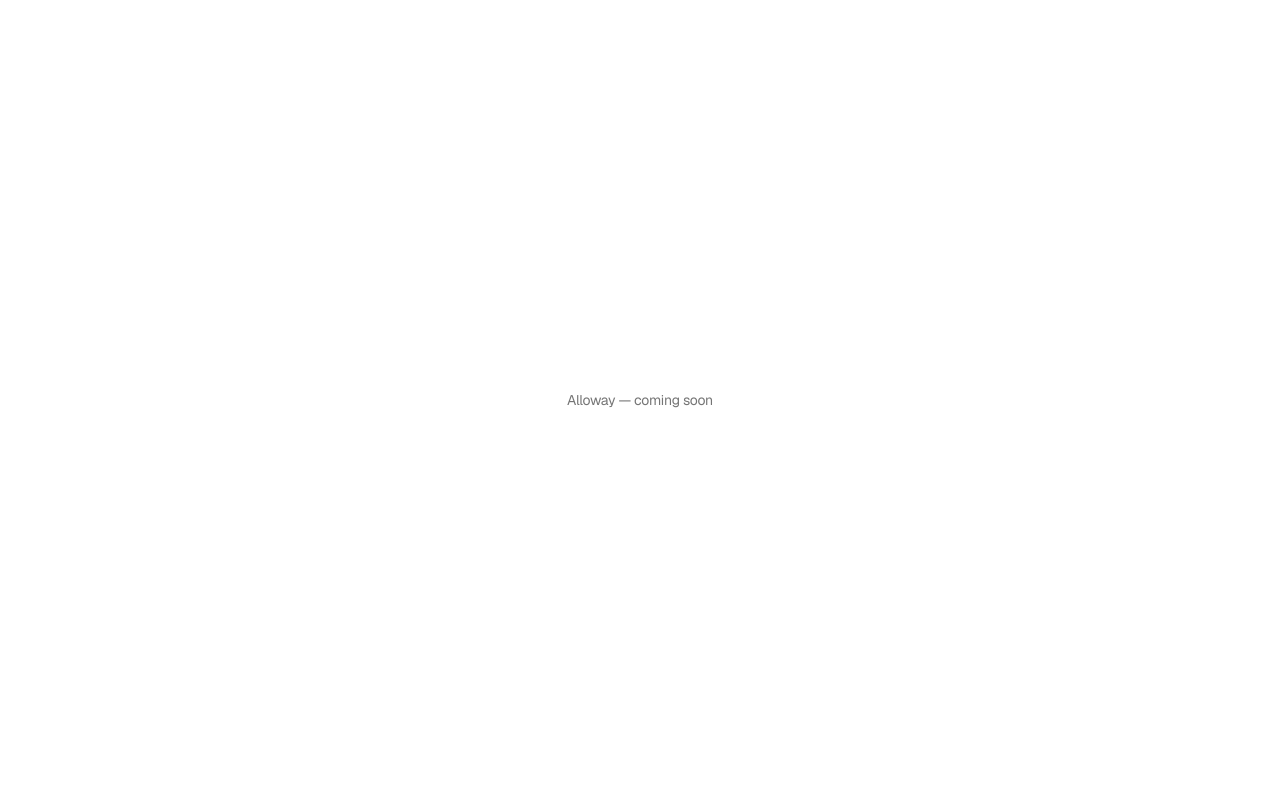
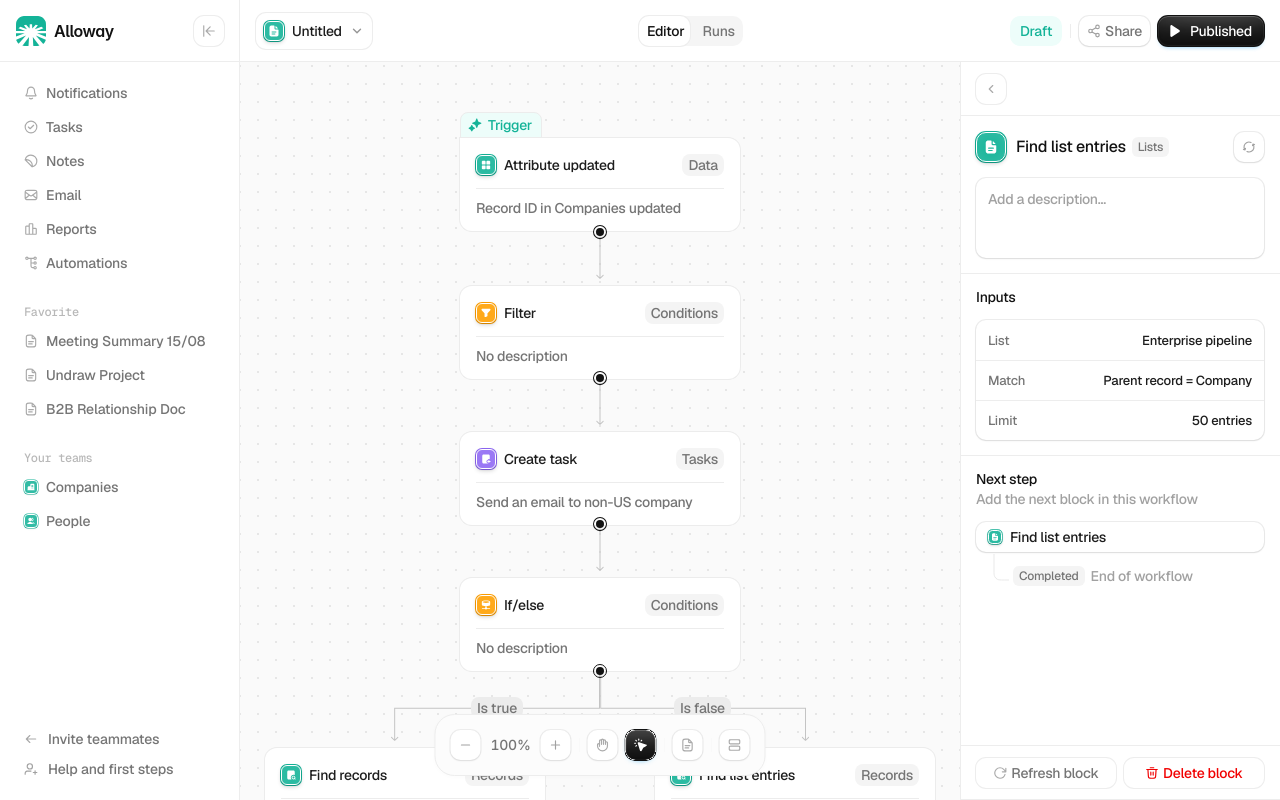
Before and after one commit to kargulstudio/alloway, a Next.js app: page / in a window 1280 px wide. Built offline with nearby package versions, Linux system fonts and the light colour scheme.

Commit message:
Compose the Alloway editor page
Holds selection, zoom, publish and undo state and lays out sidebar,
top bar, canvas and inspector, replacing the placeholder page.

```diff
--- a/app/page.tsx
+++ b/app/page.tsx
@@ -1,3 +1,5 @@
-export default function Page() {
-  return <main className="grid h-full place-items-center text-sm text-fg-muted">Alloway — coming soon</main>
+import { AllowayApp } from "@/components/alloway-app"
+
+export default function AllowayPage() {
+  return <AllowayApp />
 }
--- /dev/null
+++ b/components/alloway-app.tsx
@@ -0,0 +1,132 @@
+"use client"
+
+import { useCallback, useEffect, useMemo, useRef, useState } from "react"
+import { toast } from "sonner"
+import { INITIAL_BLOCKS, INITIAL_ROOT, INITIAL_SELECTED } from "@/lib/data"
+import { outcomesFor, removeBlock, type Blocks } from "@/lib/workflow"
+import { Sidebar } from "./sidebar"
+import { TopBar, type View } from "./top-bar"
+import { WorkflowCanvas } from "./workflow-canvas"
+import { Inspector } from "./inspector"
+import { RunsView } from "./runs-view"
+
+type Graph = { blocks: Blocks; rootId: string | null }
+
+/** Alloway workflow editor — Figma "Site Map" (1:516), 1440×1024. */
+export function AllowayApp() {
+  const [collapsed, setCollapsed] = useState(false)
+  const [activeNav, setActiveNav] = useState("")
+  const [view, setView] = useState<View>("editor")
+  const [name, setName] = useState("Untitled")
+  const [status, setStatus] = useState<"draft" | "live">("draft")
+  const [graph, setGraph] = useState<Graph>({ blocks: INITIAL_BLOCKS, rootId: INITIAL_ROOT })
+  // The frame opens with the inspector on "Find list entries" but no canvas
+  // highlight; the highlight appears once the user picks a block themselves.
+  const [selectedId, setSelectedId] = useState<string | null>(INITIAL_SELECTED)
+  const [showSelection, setShowSelection] = useState(false)
+  const graphRef = useRef(graph)
+
+  useEffect(() => {
+    graphRef.current = graph
+  }, [graph])
+
+  /* ⌘\ toggles the sidebar */
+  useEffect(() => {
+    const onKey = (e: KeyboardEvent) => {
+      if ((e.metaKey || e.ctrlKey) && e.key === "\\") {
+        e.preventDefault()
+        setCollapsed((c) => !c)
+      }
+    }
+    window.addEventListener("keydown", onKey)
+    return () => window.removeEventListener("keydown", onKey)
+  }, [])
+
+  const select = useCallback((id: string | null) => {
+    setSelectedId(id)
+    setShowSelection(id !== null)
+  }, [])
+
+  const deleteBlock = useCallback(
+    (id: string) => {
+      const before = graphRef.current
+      const block = before.blocks[id]
+      if (!block) return
+      const result = removeBlock(before.blocks, before.rootId, id)
+      setGraph({ blocks: result.blocks, rootId: result.rootId })
+      setSelectedId(null)
+      setShowSelection(false)
+      setStatus("draft")
+      const extra = result.removed.length - 1
+      toast(`“${block.title}” deleted`, {
+        description: extra > 0 ? `Its ${extra} branch block${extra > 1 ? "s were" : " was"} removed too.` : undefined,
+        action: {
+          label: "Undo",
+          onClick: () => {
+            setGraph(before)
+            setSelectedId(id)
+            setShowSelection(true)
+          },
+        },
+      })
+    },
+    []
+  )
+
+  const updateDescription = useCallback((id: string, value: string) => {
+    setGraph((g) => (g.blocks[id] ? { ...g, blocks: { ...g.blocks, [id]: { ...g.blocks[id], description: value } } } : g))
+    setStatus("draft")
+  }, [])
+
+  const selected = selectedId ? (graph.blocks[selectedId] ?? null) : null
+  const outcomes = useMemo(() => (selectedId ? outcomesFor(graph.blocks, selectedId) : []), [graph.blocks, selectedId])
+  const blockCount = Object.keys(graph.blocks).length
+
+  return (
+    <div className="alloway flex h-dvh min-h-[640px] w-full overflow-hidden">
+      <Sidebar
+        collapsed={collapsed}
+        onToggle={() => setCollapsed((c) => !c)}
+        activeId={activeNav}
+        onNavigate={(id) => setActiveNav(id)}
+      />
+      <div className="flex min-w-0 flex-1 flex-col">
+        <TopBar
+          name={name}
+          onRename={setName}
+          view={view}
+          onViewChange={setView}
+          status={status}
+          blockCount={blockCount}
+          onPublish={() => {
+            setStatus("live")
+            toast.success(`“${name}” is live`, { description: `${blockCount} blocks published.` })
+          }}
+        />
+        <main className="flex min-h-0 flex-1">
+          {view === "editor" ? (
+            <>
+              <WorkflowCanvas
+                blocks={graph.blocks}
+                rootId={graph.rootId}
+                selectedId={selectedId}
+                showSelection={showSelection}
+                onSelect={select}
+                onDelete={deleteBlock}
+              />
+              <Inspector
+                block={selected}
+                outcomes={outcomes}
+                onBack={() => select(null)}
+                onDescriptionChange={updateDescription}
+                onDelete={deleteBlock}
+              />
+            </>
+          ) : (
+            <RunsView name={name} onOpenEditor={() => setView("editor")} />
+          )}
+        </main>
+      </div>
+    </div>
+  )
+}
```
